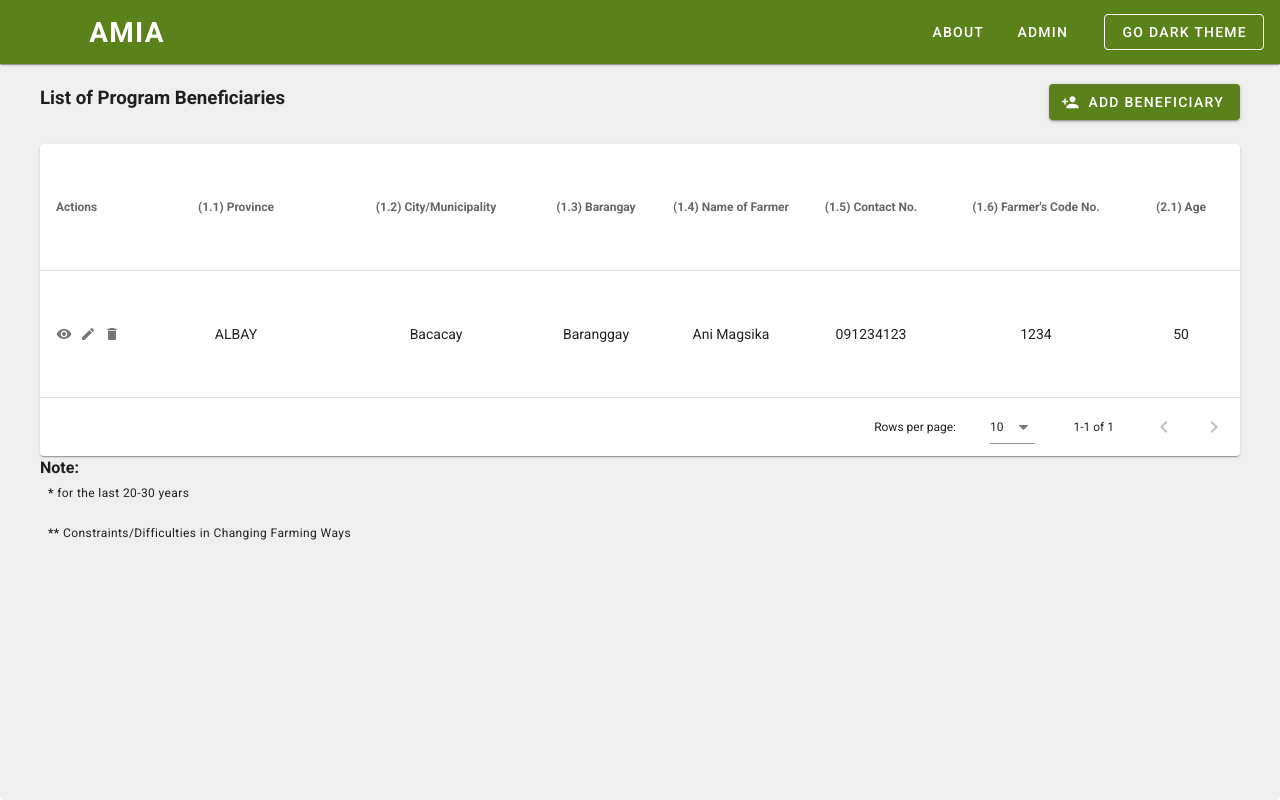
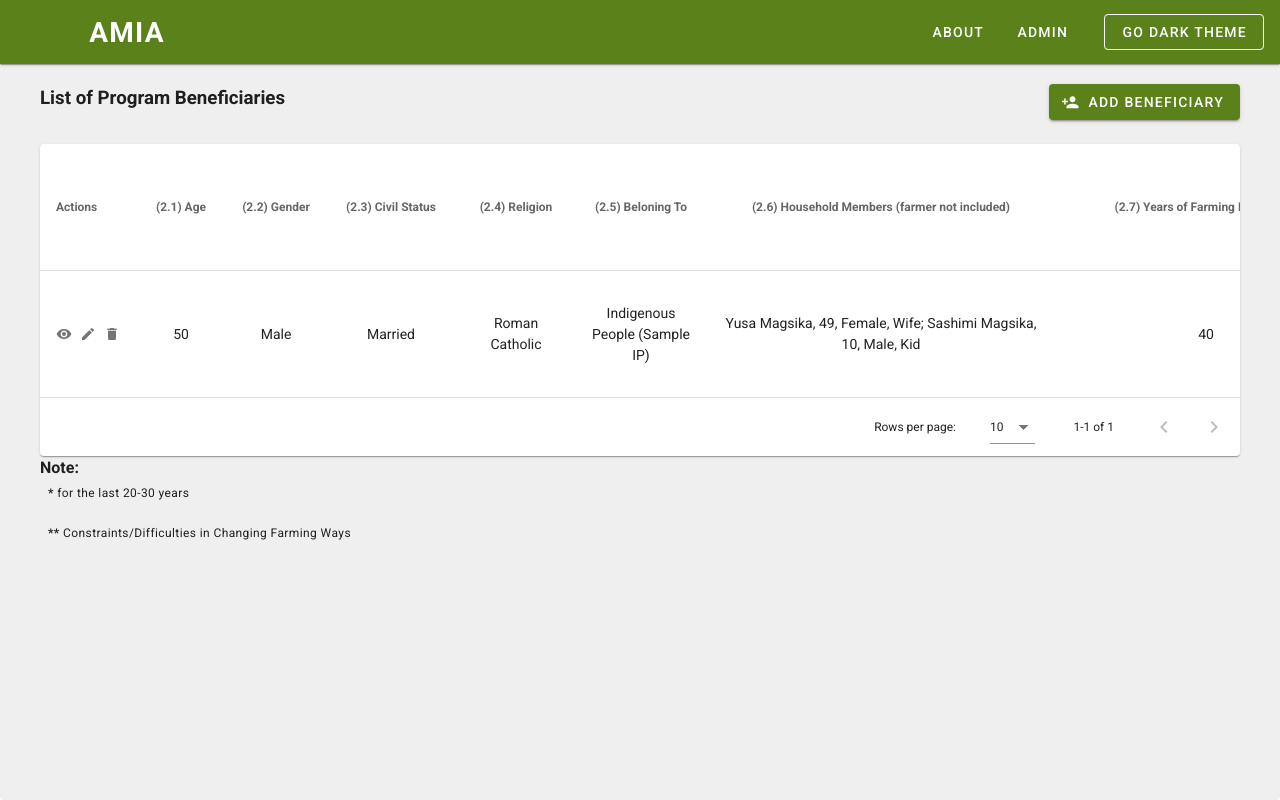
Before and after one commit to dilapitan/amia-program-beneficiaries, a Vue app in the folder client/: page /beneficiaries in a window 1280 px wide. Built offline with nearby package versions, Linux system fonts and the light colour scheme.

Commit message:
Part 2 Edit

```diff
--- a/client/src/views/BeneficiariesView.vue
+++ b/client/src/views/BeneficiariesView.vue
@@ -135,48 +135,48 @@ export default {
       // },
 
       // 1. Farmer's Basic Information
-      {
-        text: '(1.1) Province',
-        sortable: false,
-        value: 'province',
-        width: '200px',
-        align: 'center',
-      },
-      {
-        text: '(1.2) City/Municipality',
-        sortable: false,
-        value: 'cityOrMunicipality',
-        width: '200px',
-        align: 'center',
-      },
-      {
-        text: '(1.3) Barangay',
-        sortable: false,
-        width: '120px',
-        align: 'center',
-        value: 'barangay',
-      },
-      {
-        text: '(1.4) Name of Farmer',
-        sortable: false,
-        width: '150px',
-        align: 'center',
-        value: 'nameOfFarmer',
-      },
-      {
-        text: '(1.5) Contact No.',
-        sortable: false,
-        width: '130px',
-        align: 'center',
-        value: 'contactNo',
-      },
-      {
-        text: `(1.6) Farmer's Code No.`,
-        sortable: false,
-        value: 'farmersCodeNo',
-        width: '200px',
-        align: 'center',
-      },
+      // {
+      //   text: '(1.1) Province',
+      //   sortable: false,
+      //   value: 'province',
+      //   width: '200px',
+      //   align: 'center',
+      // },
+      // {
+      //   text: '(1.2) City/Municipality',
+      //   sortable: false,
+      //   value: 'cityOrMunicipality',
+      //   width: '200px',
+      //   align: 'center',
+      // },
+      // {
+      //   text: '(1.3) Barangay',
+      //   sortable: false,
+      //   width: '120px',
+      //   align: 'center',
+      //   value: 'barangay',
+      // },
+      // {
+      //   text: '(1.4) Name of Farmer',
+      //   sortable: false,
+      //   width: '150px',
+      //   align: 'center',
+      //   value: 'nameOfFarmer',
+      // },
+      // {
+      //   text: '(1.5) Contact No.',
+      //   sortable: false,
+      //   width: '130px',
+      //   align: 'center',
+      //   value: 'contactNo',
+      // },
+      // {
+      //   text: `(1.6) Farmer's Code No.`,
+      //   sortable: false,
+      //   value: 'farmersCodeNo',
+      //   width: '200px',
+      //   align: 'center',
+      // },
 
       // 2. Socio-Demographic Information
       {
--- a/client/src/views/BeneficiaryFormView.vue
+++ b/client/src/views/BeneficiaryFormView.vue
@@ -29,25 +29,25 @@
         <br />
 
         <!-- 1 Farmer's Basic Information -->
-        <Part1Form
+        <!-- <Part1Form
           ref="part1Form"
           :mode="mode"
           :requiredRule="requiredRule"
           :part1FormData="part1FormData"
-        />
+        /> -->
 
         <br />
         <v-divider></v-divider>
         <br />
 
         <!-- 2 Socio-demographic Information -->
-        <!-- <Part2Form
+        <Part2Form
           ref="part2Form"
           :requiredRule="requiredRule"
           :requiredRuleVComboBox="requiredRuleVComboBox"
           :mode="mode"
           :part2FormData="part2FormData"
-        /> -->
+        />
 
         <br />
         <v-divider></v-divider>
@@ -157,8 +157,8 @@
 
 <script>
 // import Part0Form from '@/components/forms/Part0Form.vue'
-import Part1Form from '@/components/forms/Part1Form.vue'
-// import Part2Form from '@/components/forms/Part2Form.vue'
+// import Part1Form from '@/components/forms/Part1Form.vue'
+import Part2Form from '@/components/forms/Part2Form.vue'
 // import Part3Form from '@/components/forms/Part3Form.vue'
 // import Part4Form from '@/components/forms/Part4Form.vue'
 // import Part5Form from '@/components/forms/Part5Form.vue'
@@ -171,8 +171,8 @@ export default {
 
   components: {
     // Part0Form,
-    Part1Form,
-    // Part2Form,
+    // Part1Form,
+    Part2Form,
     // Part3Form,
     // Part4Form,
     // Part5Form,
@@ -597,8 +597,8 @@ export default {
 
       if (valid) {
         // const part0FormData = this.getPart0FormData()
-        const part1FormData = this.getPart1FormData()
-        // const part2FormData = this.getPart2FormData()
+        // const part1FormData = this.getPart1FormData()
+        const part2FormData = this.getPart2FormData()
         // const part3FormData = this.getPart3FormData()
         // const part4FormData = this.getPart4FormData()
         // const part5FormData = this.getPart5FormData()
@@ -611,14 +611,33 @@ export default {
         //   part0FormData
 
         // Part 1
+        // const {
+        //   province,
+        //   cityOrMunicipality,
+        //   barangay,
+        //   nameOfFarmer,
+        //   contactNo,
+        //   farmersCodeNo,
+        // } = part1FormData
+
+        // Part 2
         const {
-          province,
-          cityOrMunicipality,
-          barangay,
-          nameOfFarmer,
-          contactNo,
-          farmersCodeNo,
-        } = part1FormData
+          age,
+          gender,
+          civilStatus,
+          religion,
+          belongingTo,
+          householdMembers,
+          yearsOfFarmingExperience,
+          highestEducationalAttainment,
+          languagesOrDialectsSpoken,
+          mainSourceOfIncome,
+          otherSourcesOfIncome,
+          averageGrossMonthlyIncomeOfHousehold,
+          averageGrossMonthlyFarmIncome,
+          membershipInAFarmerGroupOrAssociationOrOrganization,
+          enrolledInRegistrySystemForBasicSectorsInAgriculture,
+        } = part2FormData
 
         const updatedBeneficiary = {
           ...toUpdatebeneficiary,
@@ -630,12 +649,30 @@ export default {
           // nameOfInterviewer,
 
           // Part 1
-          province,
-          cityOrMunicipality,
-          barangay,
-          nameOfFarmer,
-          contactNo,
-          farmersCodeNo,
+          // province,
+          // cityOrMunicipality,
+          // barangay,
+          // nameOfFarmer,
+          // contactNo,
+          // farmersCodeNo,
+
+          // Part 2
+
+          age,
+          gender,
+          civilStatus,
+          religion,
+          belongingTo,
+          householdMembers,
+          yearsOfFarmingExperience,
+          highestEducationalAttainment,
+          languagesOrDialectsSpoken,
+          mainSourceOfIncome,
+          otherSourcesOfIncome,
+          averageGrossMonthlyIncomeOfHousehold,
+          averageGrossMonthlyFarmIncome,
+          membershipInAFarmerGroupOrAssociationOrOrganization,
+          enrolledInRegistrySystemForBasicSectorsInAgriculture,
         }
 
         console.log('updatedBeneficiary:', updatedBeneficiary)
```
